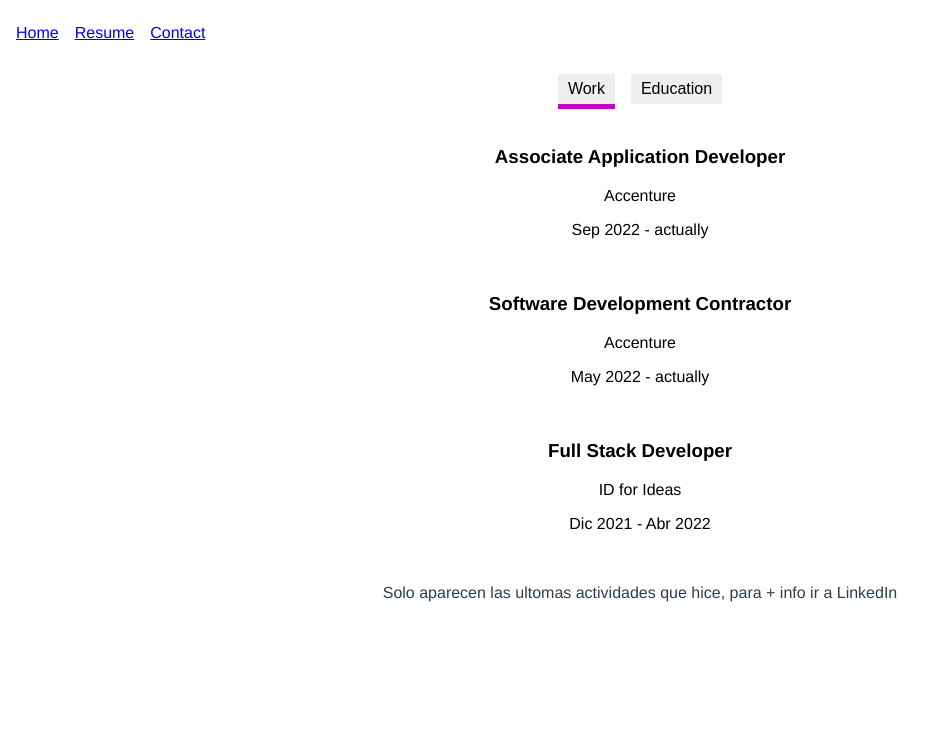
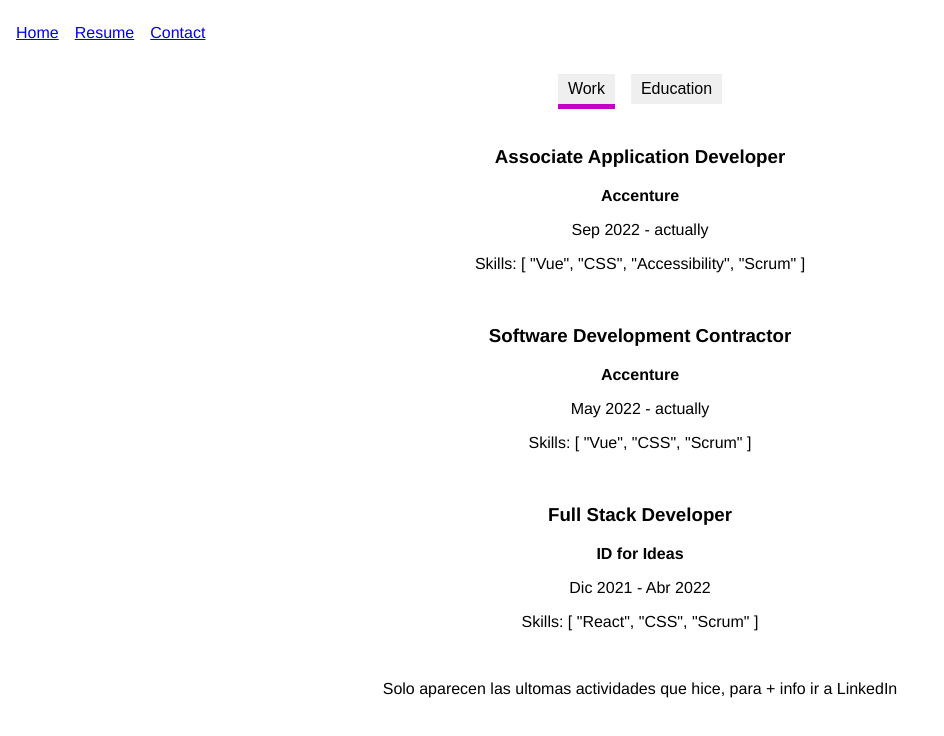
Before and after one commit to MeneghiniOrnella/vue.MeneghiniOrnella, a Vue app: page /resume in a window 1280 px wide. Shown: the top 736 px of the page, without its empty margins (0-944 px from the left). Built offline with nearby package versions, Linux system fonts and the light colour scheme; the HTML template or start-up script is replaced by a standard one.

Commit message:
update  css

```diff
--- a/public/style.css
+++ b/public/style.css
@@ -1,5 +1,5 @@
 body {
-    background: #f2f2f2;
+    background: #ffffff;
 }
 
 h3 {
@@ -25,6 +25,11 @@ a:focus, a:hover {
     color: rgb(205, 36, 191);
 }
 
+li {
+    list-style: none;
+    display: inline-block;
+}
+
 .cards-group {
     /* background-color: rgb(250, 250, 250); */
     display: flex;
--- a/src/App.vue
+++ b/src/App.vue
@@ -13,18 +13,15 @@
   -webkit-font-smoothing: antialiased;
   -moz-osx-font-smoothing: grayscale;
   text-align: center;
-  color: #2c3e50;
 }
 
 /* nav {
   padding: 30px;
-} */
-
-/* nav a {
+}
+nav a {
   font-weight: bold;
   color: #2c3e50;
 }
-
 nav a.router-link-exact-active {
   color: #42b983;
 } */
--- a/src/components/CV.vue
+++ b/src/components/CV.vue
@@ -74,10 +74,6 @@ export default {
 </script>
 
 <style scoped>
-li {
-  list-style: none;
-  display: inline-block;
-}
 a{
   padding: 1em 2em;
   background-color:#06074c;
--- a/src/components/Education.vue
+++ b/src/components/Education.vue
@@ -4,9 +4,9 @@
     <div class="cards-group">
       <div v-for="education in educations" class="card">
         <h3>{{ education.title }}</h3>
-        <p class="place">{{ education.place }}</p>
+        <b class="place">{{ education.place }}</b>
         <p>{{ education.start }} - {{ education.end }} | {{ education.endCurrently }}</p>
-        <p class="otherInfo">{{ education.otherInfo }}</p>
+        <p class="otherInfo">Skills: {{ education.otherInfo }}</p>
       </div>
     </div>
   </div>
@@ -56,7 +56,7 @@ p{
 } */
 .card {
   width: 100%;
-  height: 8em;
+  height: 10em;
   padding: 0;
   justify-self: center;
   text-align: center;
--- a/src/components/Tools.vue
+++ b/src/components/Tools.vue
@@ -32,7 +32,7 @@ export default {
 /* .hello{
   background-color: rgb(234, 234, 234);
   padding: 0.5em 2em;
-} */
+}
 h3 {
   margin: 40px 0 0;
   color: #05003d;
@@ -46,16 +46,17 @@ h3 {
 }
 .tool {
   font-size: larger;
-}
+} */
 
 .card {
   width: 8em;
   height: 4em;
   padding: 0;
-  justify-self: center;
+  justify-items: center;
   text-align: center;
   background-color: #c5e1fe;
   color: #000000;
+  font-weight: 700;
 }
 
 .card:focus, .card:hover {
--- a/src/components/Work.vue
+++ b/src/components/Work.vue
@@ -4,9 +4,9 @@
     <div class="cards-group">
       <div v-for="{ title, place, start, end, otherInfo } in works" class="card">
         <h3>{{ title }}</h3>
-        <p class="place">{{ place}}</p>
+        <b class="place">{{ place}}</b>
         <p>{{ start }} - {{ end }}</p>
-        <p class="otherInfo">{{ otherInfo }}</p>
+        <p class="otherInfo">Skills: {{ otherInfo }}</p>
       </div>
     </div>
   </div>
@@ -56,7 +56,7 @@ p{
 } */
 .card {
   width: 100%;
-  height: 8em;
+  height: 10em;
   padding: 0;
   justify-self: center;
   text-align: center;
--- a/src/data/education.json
+++ b/src/data/education.json
@@ -5,7 +5,7 @@
     "start": "Mar 2022",
     "end": "2025",
     "endCurrently": "actually",
-    "otherInfo": ""
+    "otherInfo": ["HTML", "CSS", "Javascript", "Java"]
   },
   {
     "title": "International Trade Degree",
@@ -13,7 +13,7 @@
     "start": "Sep 2020",
     "end": "Dic 2021",
     "endCurrently": "graduated",
-    "otherInfo": ""
+    "otherInfo": "Portuguese"
   },
   {
     "title": "International Trade Technique",
@@ -21,6 +21,6 @@
     "start": "Mar 2017",
     "end": "Jul 2020",
     "endCurrently": "graduated",
-    "otherInfo": ""
+    "otherInfo": "English"
   }
 ]
--- a/src/data/tools.json
+++ b/src/data/tools.json
@@ -28,7 +28,8 @@
     "title":    "Vue",
     "img":      "color/48/000000/vue-js.png",
     "category": "tool"
-  },{
+  },
+  {
     "title":    "Node",
     "img":      "fluency/48/000000/node-js.png",
     "category": "tool"
@@ -49,11 +50,6 @@
     "category": "tool"
   },
   {
-    "title":    "SASS",
-    "img":      "color/50/000000/wordpress.png",
-    "category": "tool"
-  },
-  {
     "title":    "Bootstrap",
     "img":      "color/50/000000/bootstrap.png",
     "category": "tool"
--- a/src/data/work.json
+++ b/src/data/work.json
@@ -5,7 +5,7 @@
     "img":   "",
     "start": "Sep 2022",
     "end":   "actually",
-    "otherInfo": ""
+    "otherInfo": ["Vue", "CSS", "Accessibility", "Scrum"]
   },
   {
     "title": "Software Development Contractor",
@@ -13,13 +13,13 @@
     "img":   "",
     "start": "May 2022",
     "end":   "actually",
-    "otherInfo": ""
+    "otherInfo": ["Vue", "CSS", "Scrum"]
   },
   {
     "title": "Full Stack Developer",
     "place": "ID for Ideas",
     "start": "Dic 2021",
     "end":   "Abr 2022",
-    "otherInfo": ""
+    "otherInfo": ["React", "CSS", "Scrum"]
   }
 ]
--- a/src/views/Contact.vue
+++ b/src/views/Contact.vue
@@ -1,9 +1,9 @@
 <template>
   <div class="home">
     <h1>Contact me</h1>
-    <a href="https://www.linkedin.com/in/meneghiniornella/" target="_blank">LinkedIn</a><br/>
-    <a href="">GitHub</a><br/>
-    <a href="">Mail</a>
+    <p>LinkedIn: in/meneghiniornella</p><a href="https://www.linkedin.com/in/meneghiniornella/" target="_blank">LinkedIn</a><br/>
+    <p>Github: </p><a href="">GitHub</a><br/>
+    <p>Mail: meneghini.ornella@gmail.com</p>
   </div>
 </template>
 
--- a/src/views/Home.vue
+++ b/src/views/Home.vue
@@ -4,12 +4,10 @@
     <About />
     <Tools />
     <Projects />
-    <!-- <HelloWorld msg="Ornella"/> -->
   </div>
 </template>
 
 <script>
-/* import HelloWorld from '@/components/HelloWorld.vue'; */
 import About from '@/components/About.vue';
 import Tools from '@/components/Tools.vue';
 import Projects from '@/components/Projects.vue';
@@ -17,7 +15,6 @@ import Projects from '@/components/Projects.vue';
 export default {
   name: 'HomeView',
   components: {
-    /* HelloWorld, */
     About,
     Tools,
     Projects
```
Also changed, not shown: src/components/HelloWorld.vue (deleted, +0 -33 lines).
